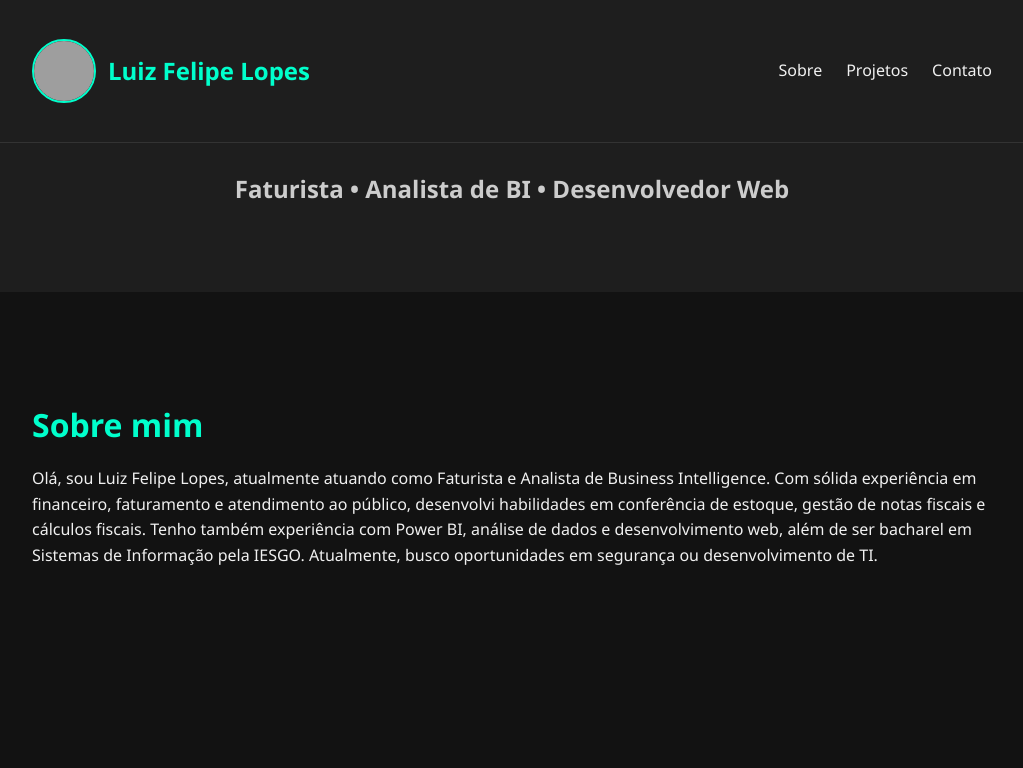
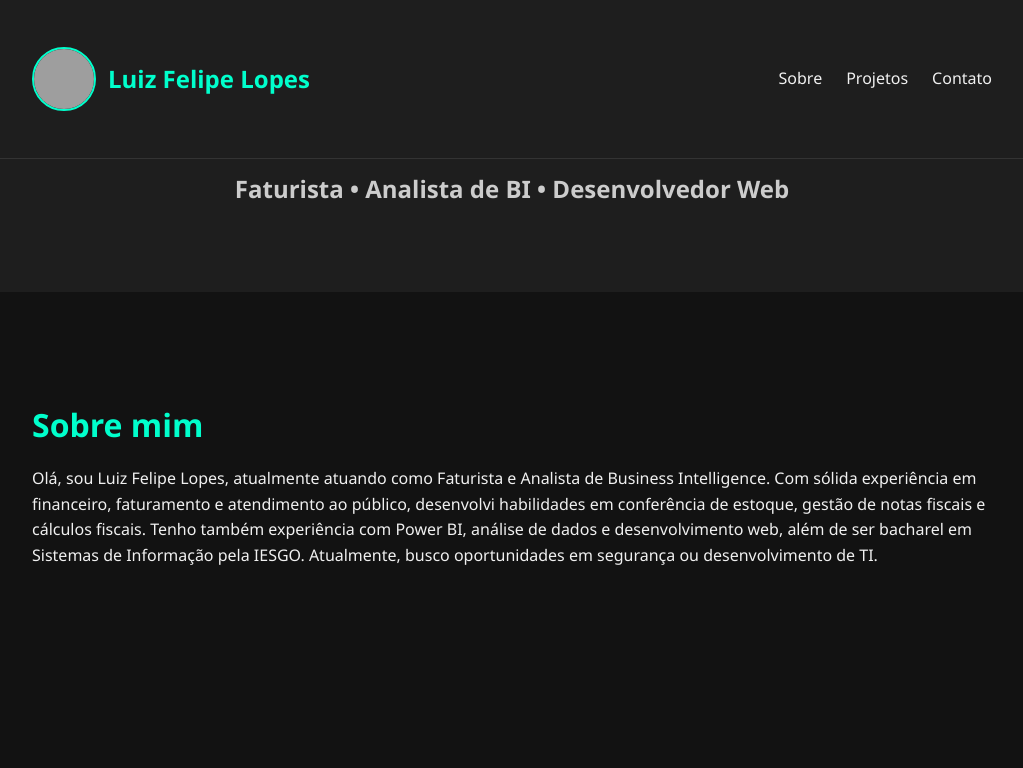
Before and after one commit to SimLuiz/Portfolio_luiz_felipe_lopes, a plain HTML site: page index.html in a window 1280 px wide. Shown: the top 768 px of the page, without its empty margins (128-1151 px from the left). Drawn offline with Linux system fonts and the light colour scheme; grey boxes are pictures that could not be loaded.

Commit message:
alteracao design

```diff
--- a/style.css
+++ b/style.css
@@ -20,11 +20,12 @@ body {
 /* Menu fixo */
 nav {
   position: fixed;
-  top: 0;
+  top: -10px;
   width: 100%;
   background-color: #1e1e1e;
   border-bottom: 1px solid #333;
   z-index: 1000;
+  padding: 0.5rem 0; /* Ajusta o padding para reduzir a altura do menu */
 }
 
 .nav-container {
```
